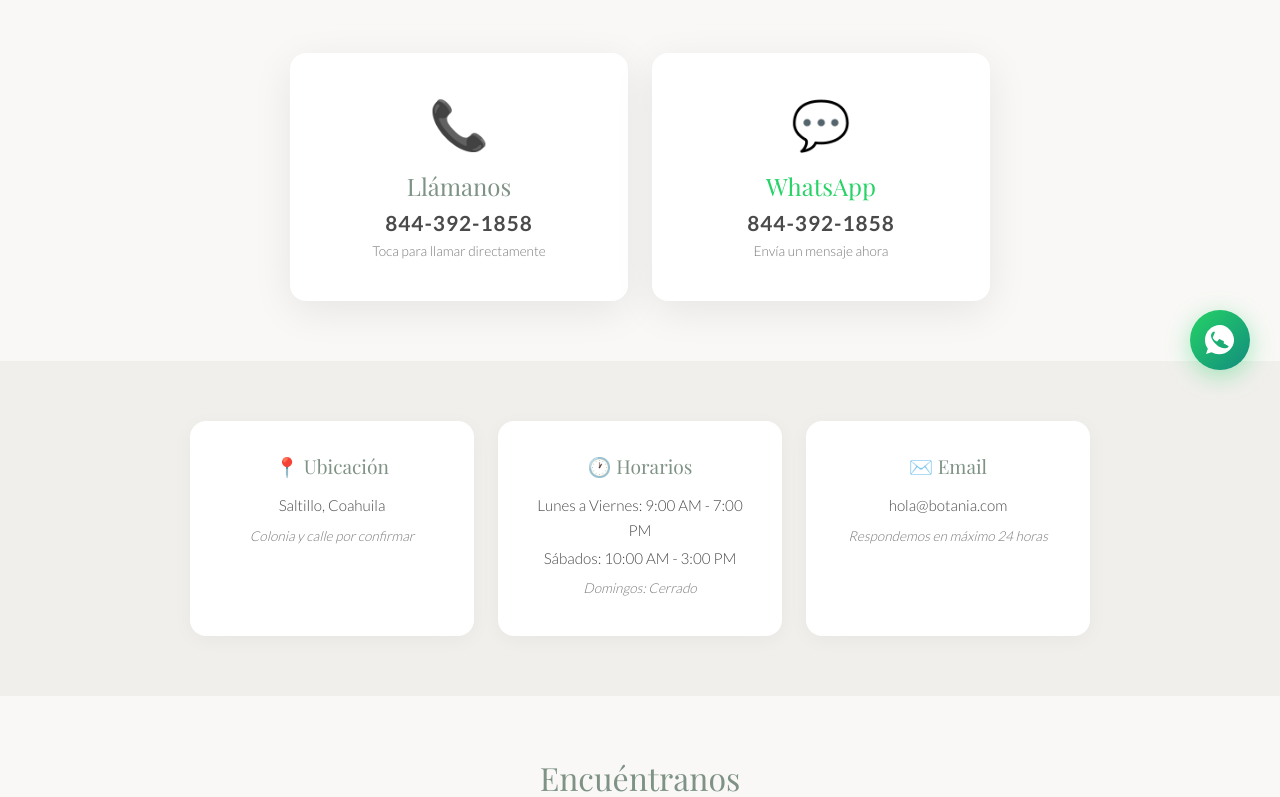
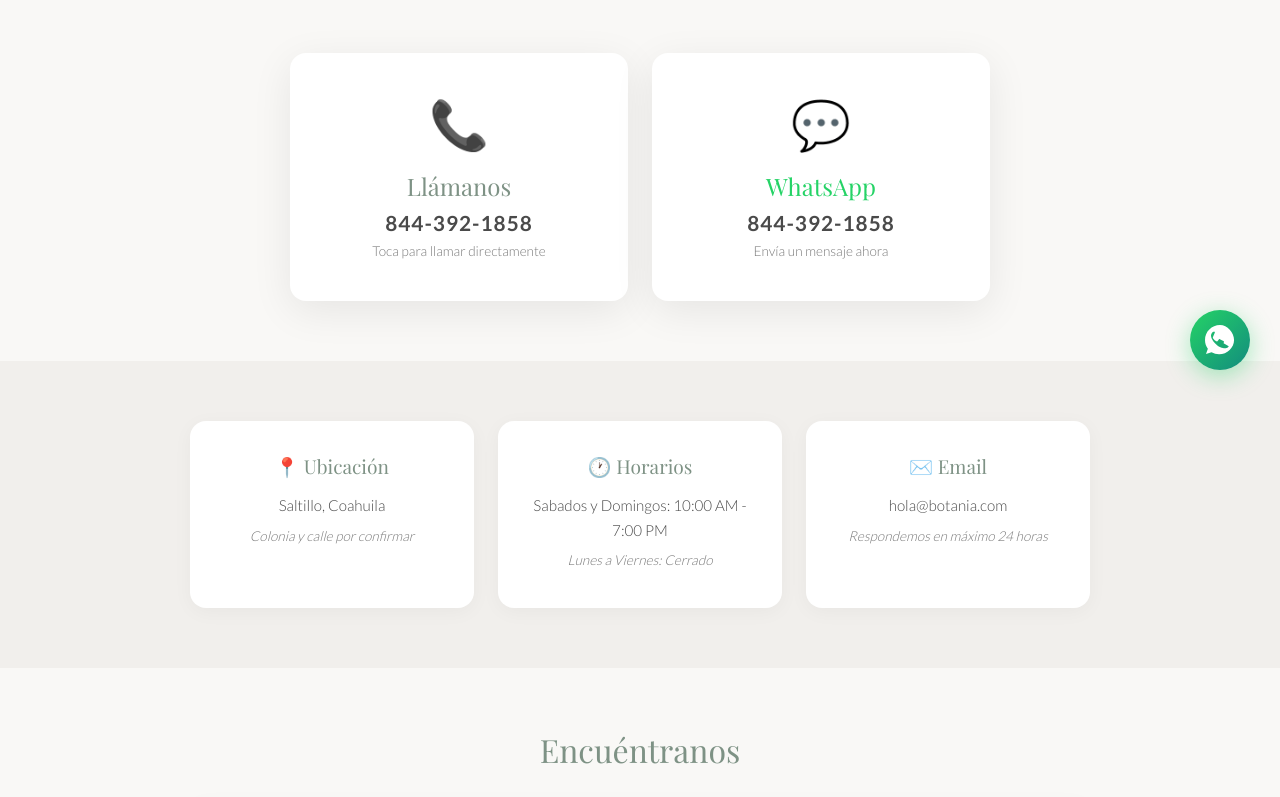
Before and after one commit to Karma13022025/botaniaPage, a Next.js app: page /contacto in a window 1280 px wide. Shown: the part 400-1197 px from the top of the page. Built offline with nearby package versions, Linux system fonts and the light colour scheme; a web font is replaced by a local one.

Commit message:
Modificacion de horarios de atencion

```diff
--- a/src/app/contacto/page.js
+++ b/src/app/contacto/page.js
@@ -61,9 +61,8 @@ export default function Contacto() {
                     <div className={styles.infoCard}>
                         <h3 className={styles.infoTitulo}>🕐 Horarios</h3>
                         {/* PLACEHOLDER: Reemplaza con tus horarios reales */}
-                        <p>Lunes a Viernes: 9:00 AM - 7:00 PM</p>
-                        <p>Sábados: 10:00 AM - 3:00 PM</p>
-                        <p className={styles.infoDetalle}>Domingos: Cerrado</p>
+                        <p>Sabados y Domingos: 10:00 AM - 7:00 PM</p>
+                        <p className={styles.infoDetalle}>Lunes a Viernes: Cerrado</p>
                     </div>
                     <div className={styles.infoCard}>
                         <h3 className={styles.infoTitulo}>✉️ Email</h3>
```
